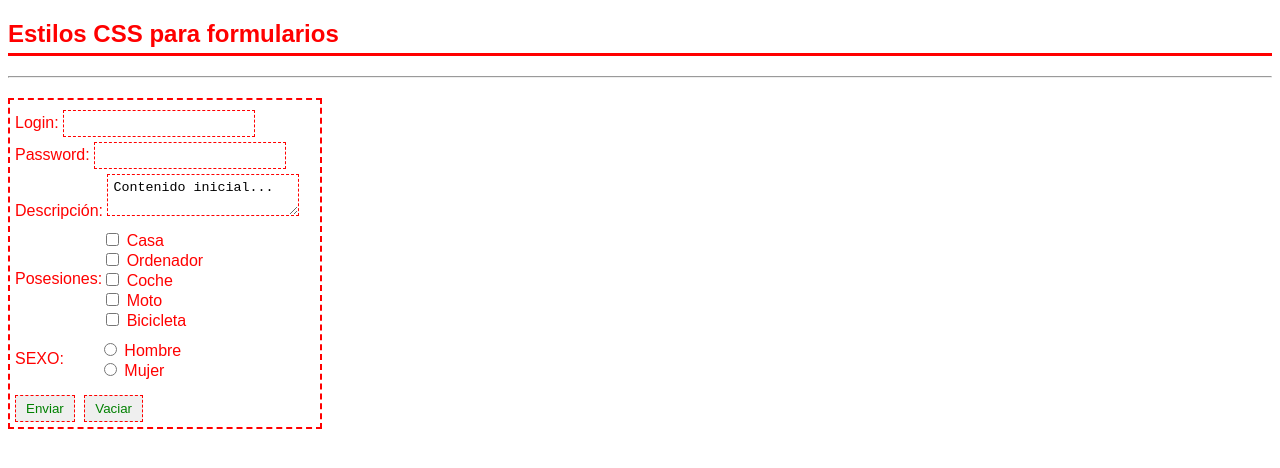
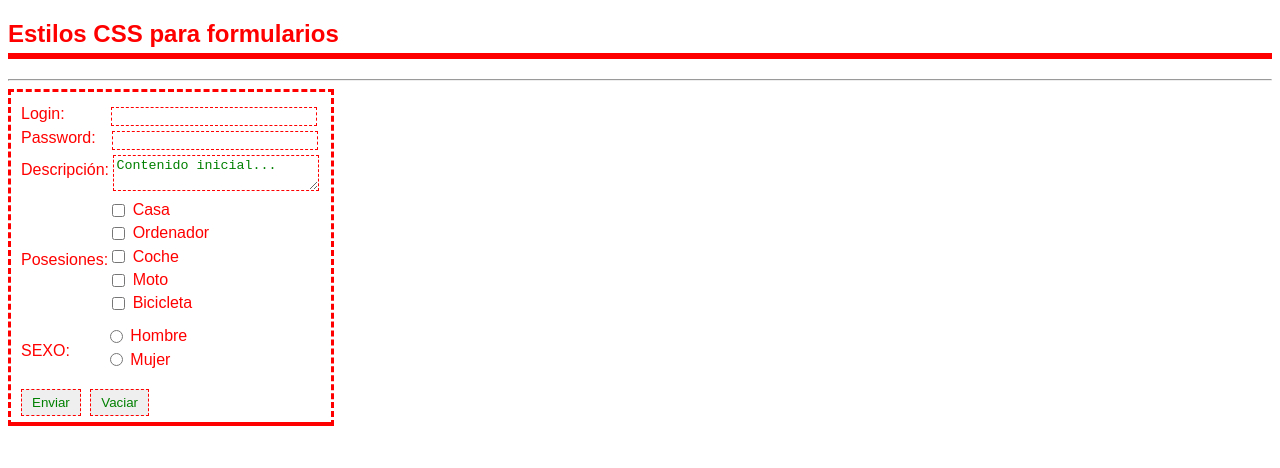
Before and after one commit to zrivrio/Interfaces, a plain HTML site: page ejercicios_css/ejercicio3/index.html in a window 1280 px wide. Drawn offline with Linux system fonts and the light colour scheme.

Commit message:
Ejercicios css terminados

```diff
--- a/ejercicios_css/ejercicio3/estilos.css
+++ b/ejercicios_css/ejercicio3/estilos.css
@@ -2,48 +2,52 @@ body {
     font-family: Arial, sans-serif;
 }
 
-
 h2 {
     color: red;
-    border-bottom: 3px solid red;
+    border-bottom: 6px solid red;
     padding-bottom: 5px;
 }
 
+.form-container {
+    border-style: dashed;
+    border-width: 3px;
+    border-color: red;
+    padding: 10px;
+    width: 300px;
+    border-bottom: none;
+    position: relative;
+}
 
-.form-container {
-    border: 2px dashed red;
-    padding: 5px;
-    width: 300px;
-    margin-top: 20px;
-}
 label {
     color: red;
+    margin-bottom: 5px;
+    vertical-align: middle;
 }
 
-
-input[type="text"], input[type="password"], textarea {
-    width: 60%;
-    padding: 5px;
+input[type="text"],
+input[type="password"],
+textarea {
+    align-items: center;
+    width: 200px;
+    vertical-align: middle;
     margin-top: 5px;
     border: 1px dashed red;
 }
 
-
-.checkbox-group, .radio-group {
+.checkbox-group,
+.radio-group {
     margin: 10px 0;
     display: flex;
 }
 
-
-.checkbox-group label, .radio-group label {
+.checkbox-group label,
+.radio-group label {
     display: inline-block;
 }
-
 
 .buttons {
     margin-top: 15px;
 }
-
 
 .buttons input {
     border: 1px dashed red;
@@ -52,9 +56,21 @@ input[type="text"], input[type="password"], textarea {
     margin-right: 5px;
     cursor: pointer;
 }
-.centrar1{
-    margin-top: 40px;
+
+.centrar1 {
+    margin-top: 50px;
 }
-.centrar2{
-    margin-top: 10px;
+
+.centrar2 {
+    margin-top: 15px;
 }
+
+.form-container::after {
+    content: "";
+    position: absolute;
+    bottom: 0;
+    left: 0;
+    width: 100%;
+    height: 4px;
+    background-color: red;
+}
--- a/ejercicios_css/ejercicio3/index.html
+++ b/ejercicios_css/ejercicio3/index.html
@@ -7,26 +7,27 @@
     <link rel="stylesheet" href="estilos.css">
 </head>
 <body>
+
     <h2>Estilos CSS para formularios</h2>
     <hr>
     <div class="form-container">
         <form action="#" method="POST">
-            <label for="login">Login:</label>
-            <input type="text" id="login" name="login">
+            <div style="margin-left: center;">
+                <label style="margin-right: 42px;" for="login">Login:</label>
+                <input type="text" id="login" size="10" name="login">
 
+                <label style="margin-right: 12px;vertical-align: middle" for="password">Password:</label>
+                <input type="password" id="password" size="10" name="password">
 
-            <label for="password">Password:</label>
-            <input type="password" id="password" name="password">
-
-
-            <label for="descripcion">Descripción:</label>
-            <textarea id="descripcion" name="descripcion" rows="2">Contenido inicial...</textarea>
-
+                <label for="descripcion">Descripción:</label>
+                <textarea id="descripcion" style="color: green;" name="descripcion"
+                    rows="2">Contenido inicial...</textarea>
+            </div>
 
             <div class="checkbox-group">
                 <label class="centrar1">Posesiones:</label>
                 <div>
-                    <input type="checkbox" id="casa" size="10" name="posesiones" value="casa">
+                    <input type="checkbox" id="casa" name="posesiones" value="casa">
                     <label for="casa">Casa</label><br>
                     <input type="checkbox" id="ordenador" name="posesiones" value="ordenador">
                     <label for="ordenador">Ordenador</label><br>
@@ -39,7 +40,6 @@
                 </div>
             </div>
 
-
             <div class="radio-group">
                 <label class="centrar2">SEXO:</label>
                 <div style="padding-left: 35px;">
@@ -50,7 +50,6 @@
                 </div>
             </div>
 
-
             <div class="buttons">
                 <input type="submit" value="Enviar">
                 <input type="reset" value="Vaciar">
@@ -58,6 +57,5 @@
         </form>
     </div>
 
-
 </body>
 </html>
```
